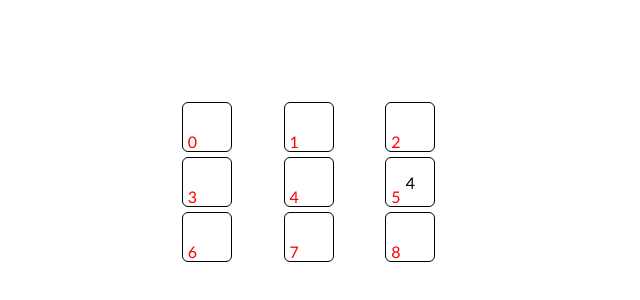
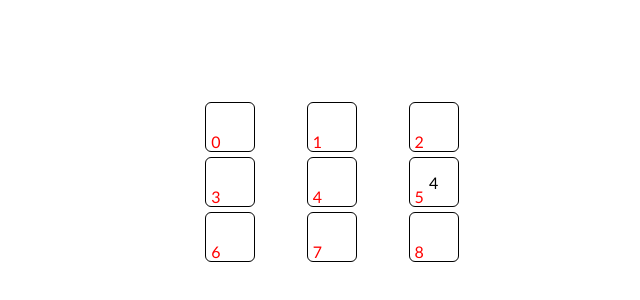
Before and after one commit to iamsomraj/react-ts-playground, a React (Vite) app: page / in a window 1280 px wide. Shown: the part 218-518 px from the top of the page, without its empty margins (308-948 px from the left). Built offline with nearby package versions, Linux system fonts and the light colour scheme.

Commit message:
added css

```diff
--- a/src/App.css
+++ b/src/App.css
@@ -28,6 +28,7 @@ body {
   color: transparent;
   font-family: 'Gill Sans', 'Gill Sans MT', Calibri, 'Trebuchet MS', sans-serif;
   position: relative;
+  place-self: center;
 }
 
 .cell-position {
--- a/src/App.tsx
+++ b/src/App.tsx
@@ -52,7 +52,6 @@ function App() {
             onClick={() => {
               setUserOrder((order) => {
                 if (order.length >= MAX_ATTEMPTS) return order;
-
                 return [...order, index];
               });
             }}>
@@ -60,9 +59,8 @@ function App() {
             <span className='cell-position'>{index}</span>
           </div>
         ))}
-
-        {userOrder.length === MAX_ATTEMPTS ? userOrder.join() === correctOrder.join() ? <span className='winner'>Winner</span> : <span className='loser'>Loser</span> : null}
       </div>
+      {userOrder.length === MAX_ATTEMPTS ? userOrder.join() === correctOrder.join() ? <div className='winner'>Winner</div> : <div className='loser'>Loser</div> : null}
     </>
   );
 }
```
